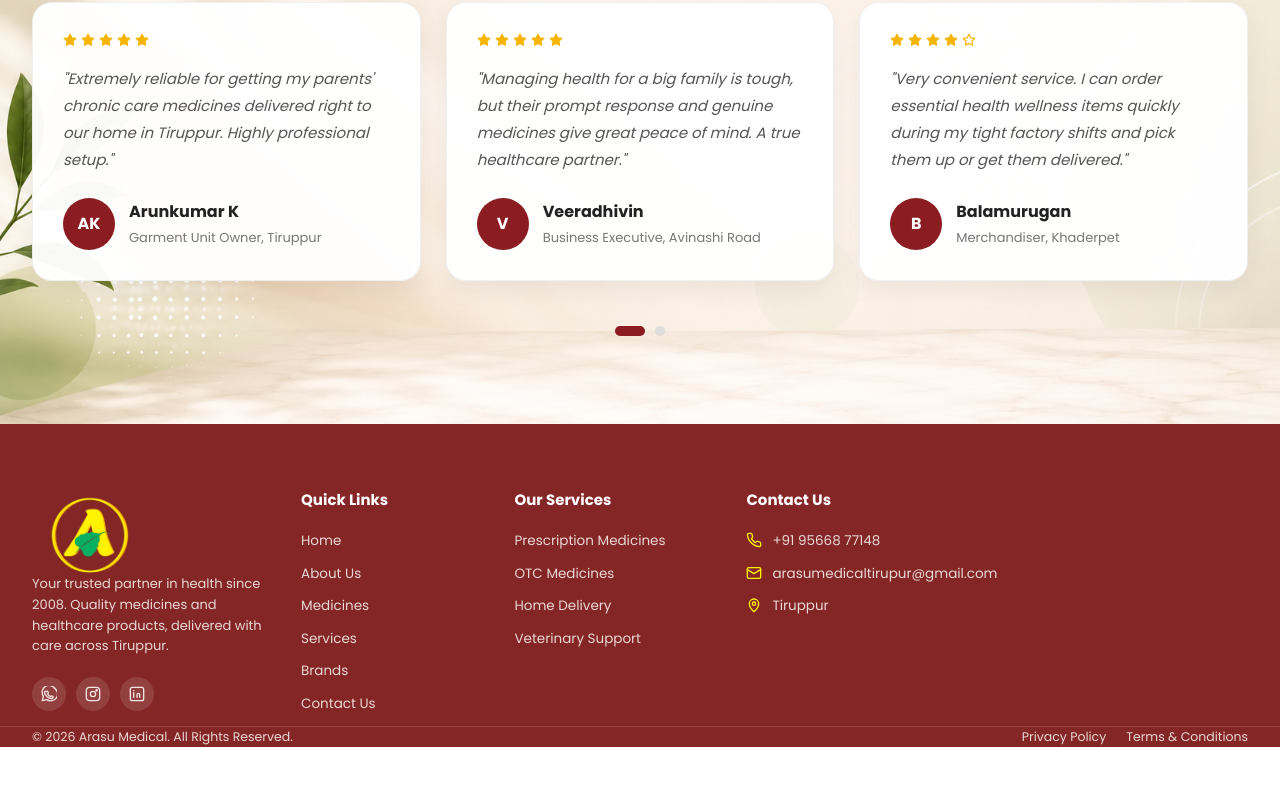
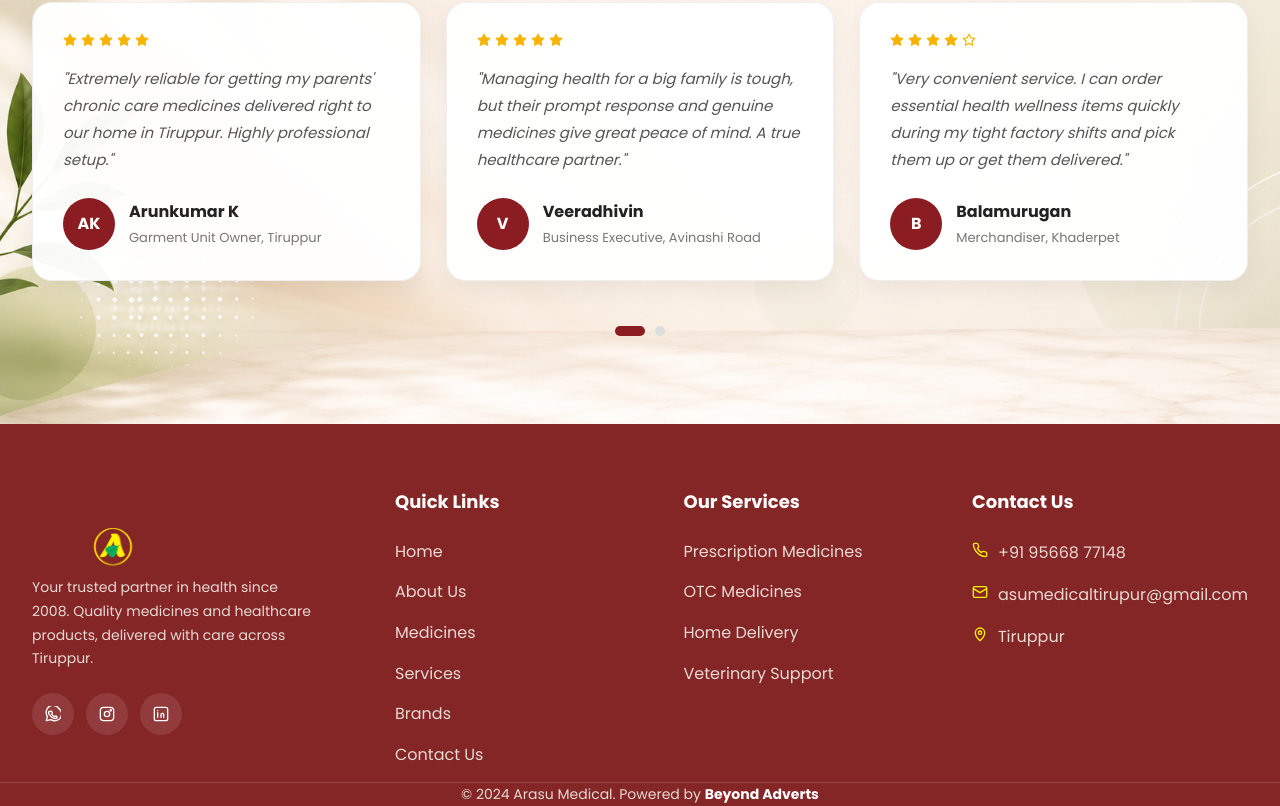
Before and after one commit to hellodigitalad-png/ARASU-MEDICALS-TEST2, a React (Vite) app: page /brands in a window 1280 px wide. Shown: the part 1783-2589 px from the top of the page. Before the commit the page ends 2530 px from the top, so only its background shows below. Built offline with nearby package versions, Linux system fonts and the light colour scheme.

Commit message:
Update project

```diff
--- a/src/components/Contact/Contact.jsx
+++ b/src/components/Contact/Contact.jsx
@@ -126,7 +126,7 @@
 
                 <h4>Email</h4>
 
-                <a href="mailto:thisarasumedicaltirupur@gmail.com">
+                <a href="mailto:arasumedicaltirupur@gmail.com">
                   arasumedicaltirupur@gmail.com
                 </a>
 
--- a/src/components/Footer/Footer.css
+++ b/src/components/Footer/Footer.css
@@ -1,46 +1,235 @@
-.site-footer { background: var(--maroon); color: #f2e6e1; padding: 64px 0 0; }
+/* ==========================================
+   FOOTER
+========================================== */
+
+.site-footer {
+  background: var(--maroon);
+  color: #f2e6e1;
+  padding: 64px 0 0;
+}
+
+/* ==========================================
+   GRID
+========================================== */
+
 .footer-grid {
   display: grid;
-  grid-template-columns: 1.3fr 1fr 1.1fr 1.2fr 1.2fr;
-  gap: 28px;
-  padding-bottom: 44px;
-  border-bottom: 1px solid rgba(255,255,255,0.15);
+  grid-template-columns: 1.3fr 1fr 1fr 1fr;
+  gap: 40px;
+  padding-bottom: 40px;
+  border-bottom: 1px solid rgba(255,255,255,.15);
 }
-.footer-brand .brand { display: flex; align-items: center; gap: 10px; }
-.footer-brand .brand-icon { width: 42px; height: 42px; border-radius: 11px;  color: var(--maroon); display: flex; align-items: center; justify-content: center; }
-.footer-brand .brand-text .name { color: #fff; font-weight: 800; font-size: 21px; }
-.footer-brand .brand-text .sub { color: #e9d9d4; font-size: 11.5px; font-weight: 600; text-transform: uppercase; letter-spacing: 0.06em; }
-.footer-about { font-size: 13px; color: #e9d9d4; margin: 16px 0 20px; max-width: 250px; line-height: 1.6; }
-.social-row { display: flex; gap: 10px; }
-.social-row a {
-  width: 34px; height: 34px; border-radius: 50%;
-  background: rgba(255,255,255,0.12);
-  display: flex; align-items: center; justify-content: center;
-  transition: background .2s;
+
+/* ==========================================
+   BRAND
+========================================== */
+
+.footer-brand .brand {
+  display: inline-flex;
+  align-items: center;
+  text-decoration: none;
 }
-.social-row a:hover { background: var(--orange); }
-.footer-col h4 { font-size: 15px; font-weight: 700; color: #fff; margin-bottom: 18px; }
-.footer-col ul li { margin-bottom: 11px; font-size: 13.5px; color: #e9d9d4; }
-.footer-col ul li a:hover { color: var(--yellow); }
-.footer-contact li { display: flex; gap: 10px; font-size: 13.5px; color: #e9d9d4; margin-bottom: 14px; align-items: flex-start; }
-.footer-contact svg { flex-shrink: 0; margin-top: 2px; color: var(--yellow); }
-.newsletter-text { font-size: 13px; color: #e9d9d4; margin-bottom: 16px; line-height: 1.6; }
-.newsletter-form { display: flex; border-radius: 8px; overflow: hidden; }
-.newsletter-form input { flex: 1; border: none; padding: 12px 14px; font-size: 13px; }
-.newsletter-form button { background: var(--green); color: #fff; font-weight: 700; padding: 0 18px; font-size: 13.5px; }
-.newsletter-success { display: flex; align-items: center; gap: 8px; font-size: 13.5px; font-weight: 700; color: var(--yellow); }
 
-.footer-bottom {
-  display: flex;
-  justify-content: space-between;
-  padding: 20px 0;
-  font-size: 12.5px;
-  color: #e9d9d4;
+/* Hide Cross Icon */
+.footer-brand .brand-icon{
+  display:none;
 }
-.footer-bottom .links { display: flex; gap: 20px; }
 
-@media (max-width: 1080px) { .footer-grid { grid-template-columns: repeat(2, 1fr); } }
-@media (max-width: 560px) {
-  .footer-grid { grid-template-columns: 1fr; }
-  .footer-bottom { flex-direction: column; gap: 10px; text-align: center; }
+/* Logo */
+.brand-text{
+  display:flex;
+  align-items:center;
 }
+
+.nav-logo{
+  width:160px;
+  height:auto;
+  display:block;
+  object-fit:contain;
+}
+
+/* Prevent automatic stretching */
+.footer-brand img{
+  width:160px;
+  max-width:160px;
+  height:auto;
+  max-height:70px;
+  object-fit:contain;
+}
+
+.footer-about{
+  margin:18px 0 22px;
+  max-width:280px;
+  font-size:14px;
+  line-height:1.7;
+  color:#e9d9d4;
+}
+
+/* ==========================================
+   SOCIAL
+========================================== */
+
+.social-row{
+  display:flex;
+  gap:12px;
+}
+
+.social-row a{
+  width:42px;
+  height:42px;
+  border-radius:50%;
+  background:rgba(255,255,255,.1);
+  display:flex;
+  align-items:center;
+  justify-content:center;
+  color:#fff;
+  transition:.3s;
+}
+
+.social-row a:hover{
+  background:var(--orange);
+  transform:translateY(-4px);
+}
+
+/* ==========================================
+   COLUMNS
+========================================== */
+
+.footer-col h4{
+  color:#fff;
+  font-size:18px;
+  margin-bottom:22px;
+  font-weight:700;
+}
+
+.footer-col ul{
+  list-style:none;
+  padding:0;
+  margin:0;
+}
+
+.footer-col li{
+  margin-bottom:15px;
+}
+
+.footer-col a{
+  color:#e9d9d4;
+  text-decoration:none;
+  transition:.3s;
+}
+
+.footer-col a:hover{
+  color:var(--yellow);
+  padding-left:5px;
+}
+
+/* ==========================================
+   CONTACT
+========================================== */
+
+.footer-contact li{
+  display:flex;
+  align-items:flex-start;
+  gap:10px;
+  color:#e9d9d4;
+  line-height:1.7;
+}
+
+.footer-contact svg{
+  color:var(--yellow);
+  flex-shrink:0;
+  margin-top:3px;
+}
+
+/* ==========================================
+   FOOTER BOTTOM
+========================================== */
+
+.footer-bottom{
+  display:flex;
+  justify-content:center;
+  align-items:center;
+  padding:18px 0;
+  text-align:center;
+  color:#e9d9d4;
+  font-size:14px;
+}
+
+.footer-link{
+  color:#fff;
+  text-decoration:none;
+  font-weight:700;
+  transition:.3s;
+}
+
+.footer-link:hover{
+  color:var(--yellow);
+}
+
+.footer-bottom .links{
+  display:none;
+}
+
+/* ==========================================
+   RESPONSIVE
+========================================== */
+
+@media(max-width:992px){
+
+  .footer-grid{
+    grid-template-columns:repeat(2,1fr);
+    gap:35px;
+  }
+
+}
+
+@media(max-width:768px){
+
+  .footer-grid{
+    grid-template-columns:1fr;
+    text-align:center;
+  }
+
+  .footer-brand .brand{
+    justify-content:center;
+  }
+
+  .footer-about{
+    margin-left:auto;
+    margin-right:auto;
+  }
+
+  .social-row{
+    justify-content:center;
+  }
+
+  .footer-contact li{
+    justify-content:center;
+  }
+
+  .footer-bottom{
+    flex-direction:column;
+    gap:8px;
+  }
+
+  .nav-logo{
+    width:140px;
+  }
+
+}
+
+@media(max-width:480px){
+
+  .nav-logo{
+    width:120px;
+  }
+
+  .footer-about{
+    font-size:13px;
+  }
+
+  .footer-col h4{
+    font-size:17px;
+  }
+
+}
--- a/src/components/Footer/Footer.jsx
+++ b/src/components/Footer/Footer.jsx
@@ -1,6 +1,14 @@
-import React, { useState } from "react";
+import React from "react";
 import { Link } from "react-router-dom";
-import { CrossIcon, InstagramIcon, LinkedinIcon, WhatsappIcon, PhoneIcon, MailIcon, PinIcon } from "../../icons.jsx";
+import {
+  CrossIcon,
+  InstagramIcon,
+  LinkedinIcon,
+  WhatsappIcon,
+  PhoneIcon,
+  MailIcon,
+  PinIcon,
+} from "../../icons.jsx";
 import "./Footer.css";
 import SiteLogo from "../asset/logo.png";
 
@@ -8,59 +16,132 @@
   return (
     <footer className="site-footer">
       <div className="container footer-grid">
+        {/* Brand */}
         <div className="footer-brand">
           <Link to="/" className="brand">
-            <div className="brand-icon"><CrossIcon size={22} /></div>
+            <div className="brand-icon">
+              <CrossIcon size={22} />
+            </div>
             <div className="brand-text">
-              <img src={SiteLogo} alt="Arasu Medical" className="nav-logo" />
+              <img
+                src={SiteLogo}
+                alt="Arasu Medical"
+                className="nav-logo"
+              />
             </div>
           </Link>
-          <p className="footer-about">Your trusted partner in health since 2008. Quality medicines and healthcare products, delivered with care across Tiruppur.</p>
+
+          <p className="footer-about">
+            Your trusted partner in health since 2008. Quality medicines and
+            healthcare products, delivered with care across Tiruppur.
+          </p>
+
           <div className="social-row">
-            <a href="https://wa.me/919566877148" aria-label="WhatsApp" target="_blank" rel="noopener noreferrer"><WhatsappIcon size={16} /></a>
-            <a href="https://www.instagram.com/arasu_medicals_?igsh=bTMxajUycXV3YjNp" aria-label="Instagram" target="_blank" rel="noopener noreferrer"><InstagramIcon size={16} /></a>
-            <a href="#" aria-label="LinkedIn"><LinkedinIcon size={16} /></a>
+            <a
+              href="https://wa.me/919566877148"
+              aria-label="WhatsApp"
+              target="_blank"
+              rel="noopener noreferrer"
+            >
+              <WhatsappIcon size={16} />
+            </a>
+
+            <a
+              href="https://www.instagram.com/arasu_medicals_?igsh=bTMxajUycXV3YjNp"
+              aria-label="Instagram"
+              target="_blank"
+              rel="noopener noreferrer"
+            >
+              <InstagramIcon size={16} />
+            </a>
+
+            <a
+              href="#"
+              aria-label="LinkedIn"
+              target="_blank"
+              rel="noopener noreferrer"
+            >
+              <LinkedinIcon size={16} />
+            </a>
           </div>
         </div>
 
+        {/* Quick Links */}
         <div className="footer-col">
           <h4>Quick Links</h4>
           <ul>
-            <li><Link to="/">Home</Link></li>
-            <li><Link to="/about">About Us</Link></li>
-            <li><Link to="/medicines">Medicines</Link></li>
-            <li><Link to="/services">Services</Link></li>
-            <li><Link to="/brands">Brands</Link></li>
-            <li><Link to="/contact">Contact Us</Link></li>
+            <li>
+              <Link to="/">Home</Link>
+            </li>
+            <li>
+              <Link to="/about">About Us</Link>
+            </li>
+            <li>
+              <Link to="/medicines">Medicines</Link>
+            </li>
+            <li>
+              <Link to="/services">Services</Link>
+            </li>
+            <li>
+              <Link to="/brands">Brands</Link>
+            </li>
+            <li>
+              <Link to="/contact">Contact Us</Link>
+            </li>
           </ul>
         </div>
 
+        {/* Services */}
         <div className="footer-col">
           <h4>Our Services</h4>
           <ul>
-            <li><Link to="/services">Prescription Medicines</Link></li>
-            <li><Link to="/services">OTC Medicines</Link></li>
-            <li><Link to="/services">Home Delivery</Link></li>
-            <li><Link to="/services">Veterinary Support</Link></li>
+            <li>
+              <Link to="/services">Prescription Medicines</Link>
+            </li>
+            <li>
+              <Link to="/services">OTC Medicines</Link>
+            </li>
+            <li>
+              <Link to="/services">Home Delivery</Link>
+            </li>
+            <li>
+              <Link to="/services">Veterinary Support</Link>
+            </li>
           </ul>
         </div>
 
+        {/* Contact */}
         <div className="footer-col">
           <h4>Contact Us</h4>
           <ul className="footer-contact">
-            <li><PhoneIcon size={16} /> +91 95668 77148</li>
-            <li><MailIcon size={16} /> arasumedicaltirupur@gmail.com</li>
-            <li><PinIcon size={16} /> Tiruppur </li>
+            <li>
+              <PhoneIcon size={16} /> +91 95668 77148
+            </li>
+            <li>
+              <MailIcon size={16} /> asumedicaltirupur@gmail.com
+            </li>
+            <li>
+              <PinIcon size={16} /> Tiruppur
+            </li>
           </ul>
         </div>
       </div>
 
+      {/* Footer Bottom */}
       <div className="container footer-bottom">
-        <span>© 2026 Arasu Medical. All Rights Reserved.</span>
-        <div className="links">
-          <span>Privacy Policy</span>
-          <span>Terms &amp; Conditions</span>
-        </div>
+        <span>
+          © 2024 Arasu Medical. Powered by{" "}
+          <a
+            href="https://beyondadverts.in/"
+            target="_blank"
+            rel="noopener noreferrer"
+            className="footer-link"
+          >
+            Beyond Adverts
+          </a>
+        </span>
+
+        <div className="links"></div>
       </div>
     </footer>
   );
--- a/src/components/Navbar/Navbar.css
+++ b/src/components/Navbar/Navbar.css
@@ -112,14 +112,14 @@
   text-decoration: none;
   position: relative; /* Acts as the anchor */
   height: 70px;       /* Set this to your desired Navbar height */
-  width: 190px;       /* Reserve space so nav links don't slide under the logo */
+  width: 130px;       /* Reserve space so nav links don't slide under the logo */
 }
 
 /* 2. Style the logo to be large but "float" */
 .nav-logo {
   position: absolute; /* Takes the logo out of the layout flow */
   left: 0;
-  top: 80%;           /* Move to vertical center */
+  top: 90%;           /* Move to vertical center */
   transform: translateY(-50%); /* Perfectly center it vertically */
 
   height: 140px;      /* Your desired large height */
--- a/src/components/Navbar/Navbar.jsx
+++ b/src/components/Navbar/Navbar.jsx
@@ -11,7 +11,7 @@
   { icon: <ClockIcon size={14} />, text: "Mon – Sun, 8:00 AM – 10:00 PM" },
   { icon: null, text: "Free delivery on orders above ₹499" },
   { icon: null, text: "100% Genuine Medicines — Verified & Trusted" },
-  { icon: null, text: "thisarasumedicaltirupur@gmail.com", href: "mailto:thisarasumedicaltirupur@gmail.com" },
+  { icon: null, text: "arasumedical@gmail.com", href: "mailto:arasumedical@gmail.com" },
 ];
 
 const SLIDE_INTERVAL_MS = 3200;
```
